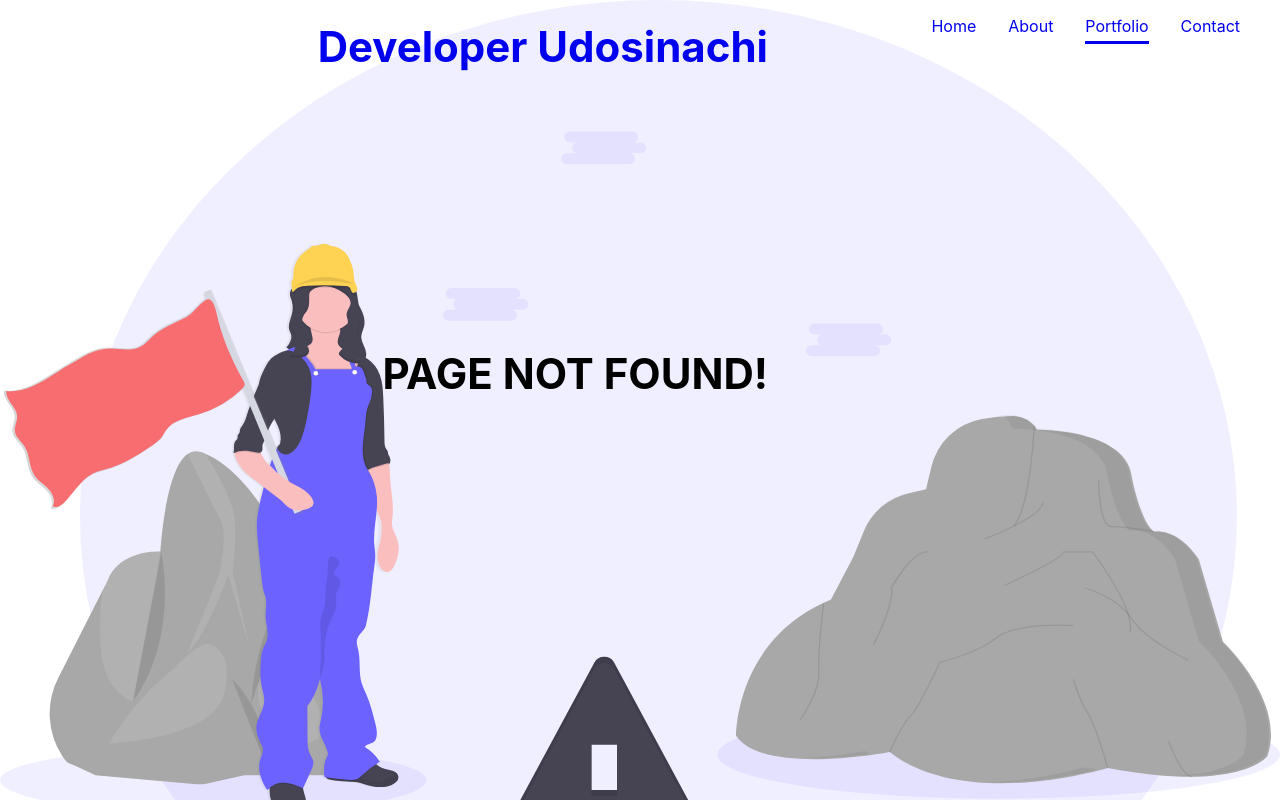
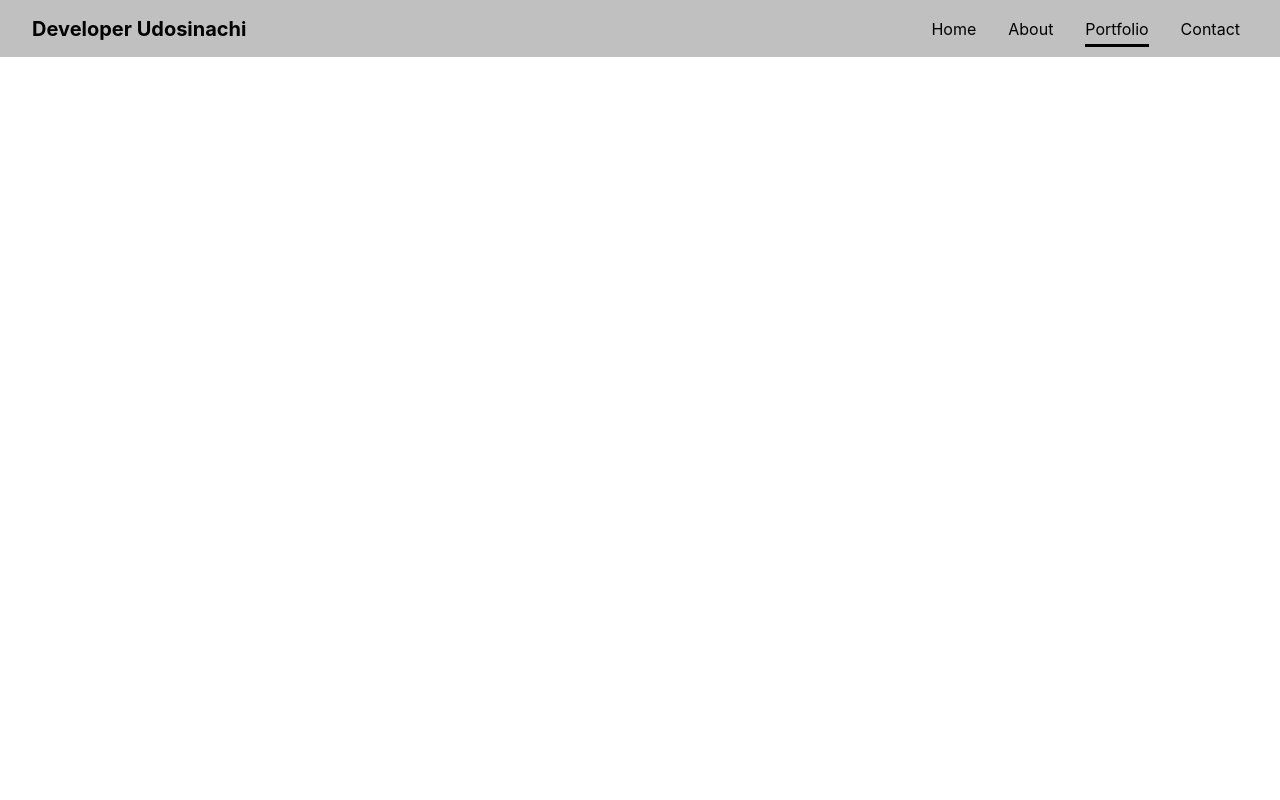
Before and after one commit to udosinachi/Myportfolio, a React (Create React App) app: page /portfolio in a window 1280 px wide. Before the commit this address had no page. Built offline with nearby package versions, Linux system fonts and the light colour scheme.

Commit message:
Added nav bar

```diff
--- a/src/App.js
+++ b/src/App.js
@@ -5,6 +5,7 @@ import Home from './pages/home/Home'
 import About from './pages/about/About'
 import Contact from './pages/contact/Contact'
 import Error from './Error'
+import Portfolio from './pages/portfolio/Portfolio'
 
 
 function App(){
@@ -14,6 +15,7 @@ function App(){
         <Route exact path='/' component={Home} />
         <Route exact path='/about' component={About} />
         <Route exact path='/contact' component={Contact} />
+        <Route exact path='/portfolio' component={Portfolio} />
         <Route component={Error} />
       </Switch>
     </BrowserRouter>
--- a/src/pages/portfolio/Portfolio.js
+++ b/src/pages/portfolio/Portfolio.js
@@ -1,10 +1,11 @@
 import React from 'react'
 import {Div } from './Portfoliostyle'
+import Nav from '../../components/navbar/Nav'
 
-function Porfolio (){
+function Portfolio (){
     return(
         <Div>
-
+            <Nav navcolor={'silver'} textcolor={'black'} hovercolor={'black'} />
         </Div>
     )
 }
```
